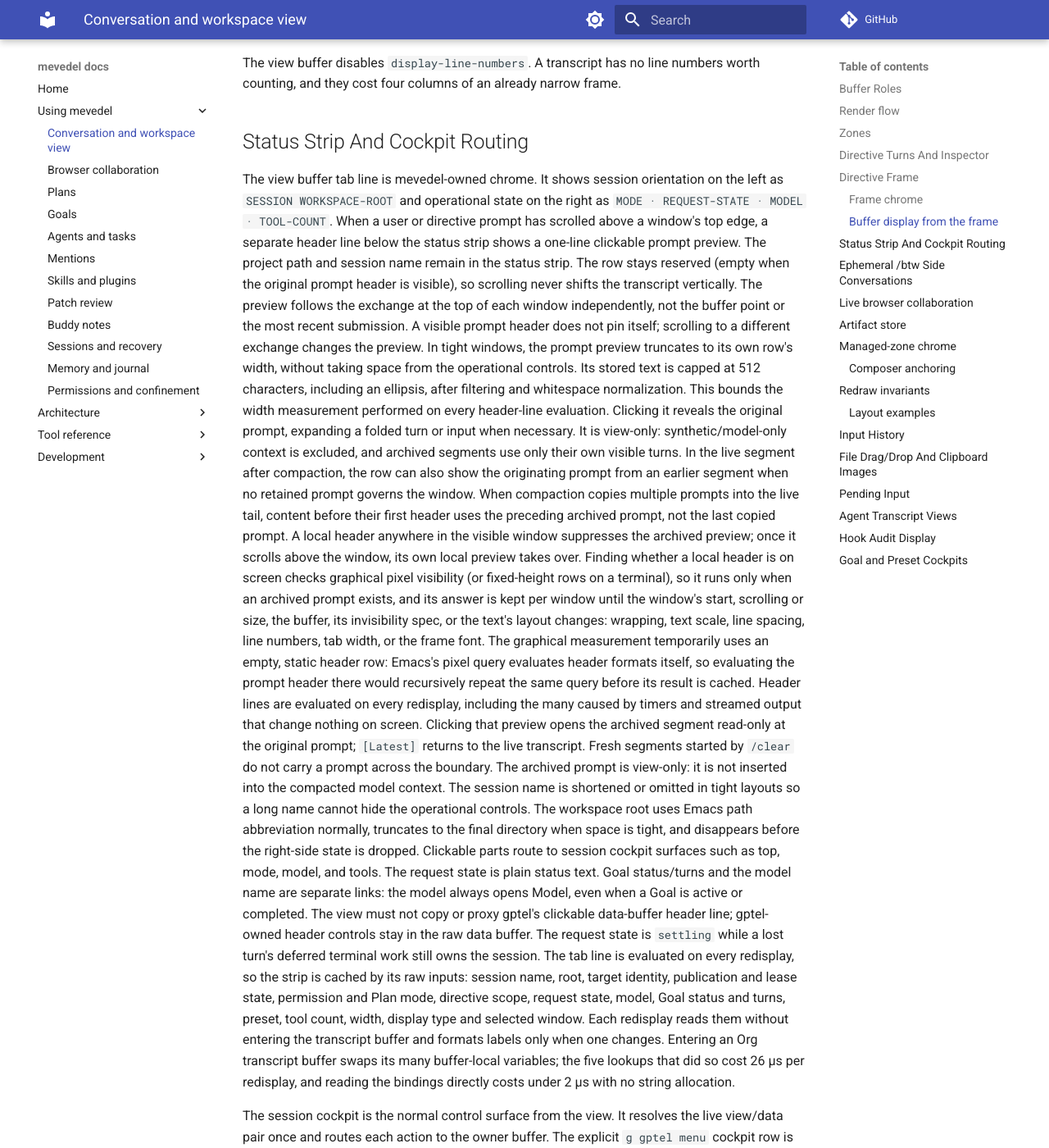
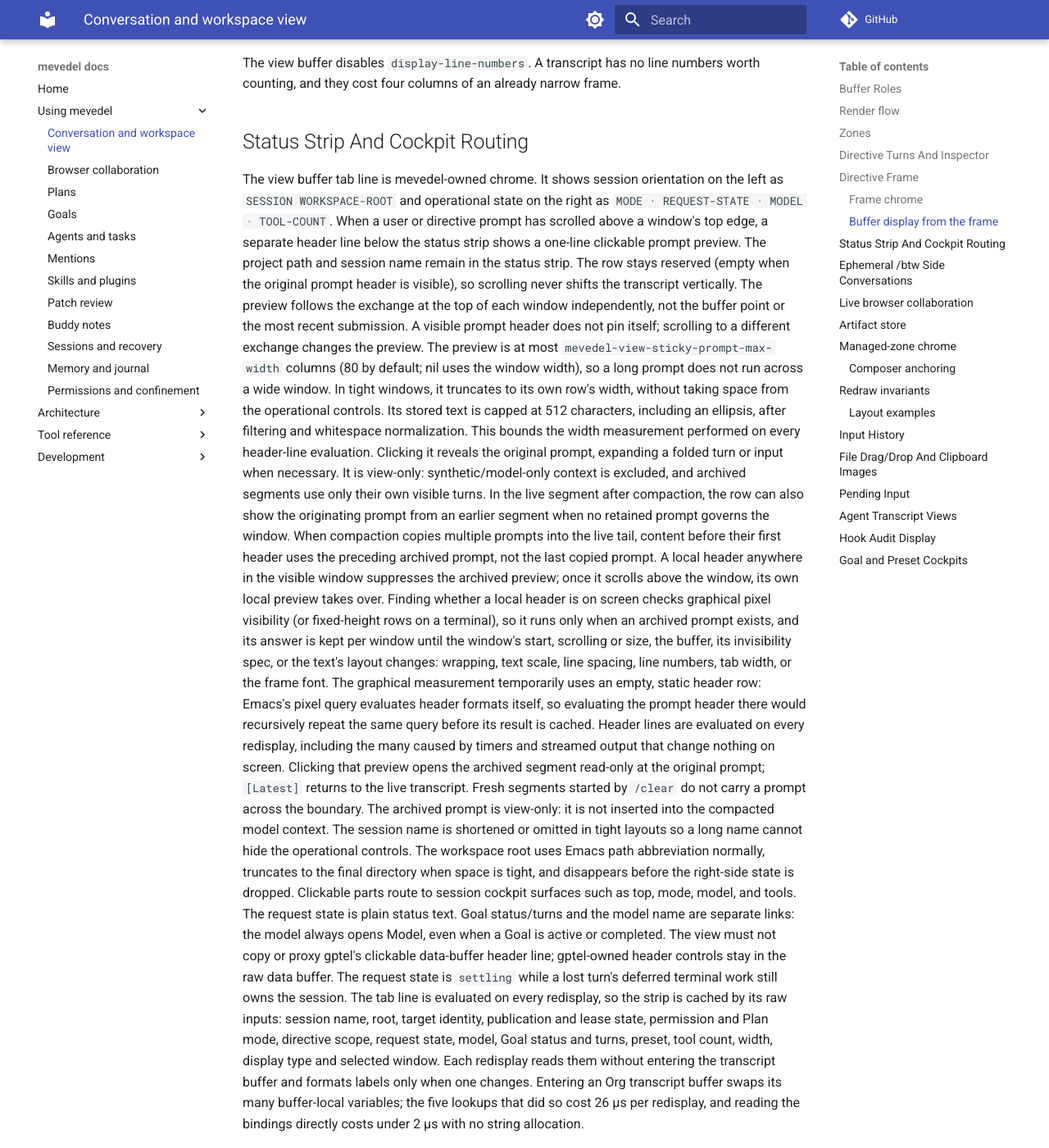
Before and after one commit to FrauH0lle/mevedel, an MkDocs documentation site: the page built from docs/view.md, in a window 1280 px wide and 1400 px high, scrolled down 26072 px. Shown: the whole window at 82% size. Built offline with MkDocs 1.6.1 and Material for MkDocs 9.7.7, drawn with Linux system fonts in a browser that asks for light colours; comment, search, counter and statistics services are not loaded.

Commit message:
feat(view): Cap the sticky prompt preview width
A long prompt filled the whole sticky header row in wide windows.  The
new mevedel-view-sticky-prompt-max-width option limits the preview to
80 columns by default; nil restores the window width.  Narrow windows
still truncate to the row.

Also declare mevedel-view--render-request-progress, silencing the
byte-compiler warning for its call in the window-resize hook.

```diff
--- a/docs/view.md
+++ b/docs/view.md
@@ -1260,8 +1260,10 @@
 scrolling never shifts the transcript vertically. The preview
 follows the exchange at the top of each window independently, not the buffer
 point or the most recent submission. A visible prompt header does not pin
-itself; scrolling to a different exchange changes the preview. In tight
-windows, the prompt preview truncates to its own row's width, without taking
+itself; scrolling to a different exchange changes the preview. The preview
+is at most `mevedel-view-sticky-prompt-max-width` columns (80 by default; nil
+uses the window width), so a long prompt does not run across a wide window. In
+tight windows, it truncates to its own row's width, without taking
 space from the operational controls. Its stored text is capped at 512 characters,
 including an ellipsis, after filtering and whitespace normalization. This bounds
 the width measurement performed on every header-line evaluation. Clicking it reveals the original prompt,
```
Also changed, not shown: 2 other files.
